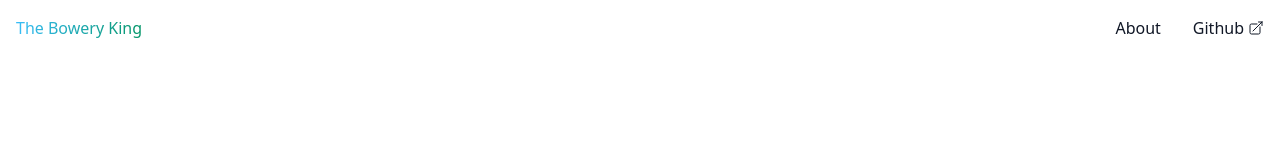
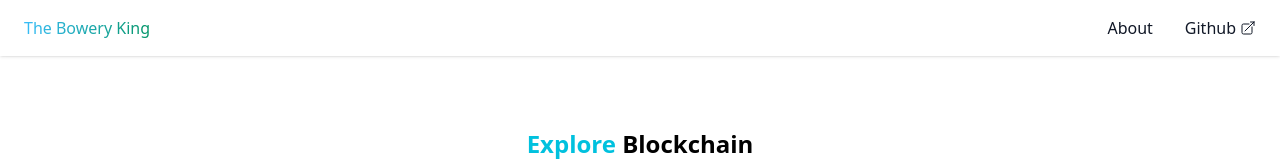
Before and after one commit to toanbku/the-bowery-king, a Next.js app: page / in a window 1280 px wide. Shown: the top 161 px of the page. Built offline with nearby package versions, Linux system fonts and the light colour scheme; no server answers.

Commit message:
chore: revise UI

```diff
--- a/src/components/Layout.tsx
+++ b/src/components/Layout.tsx
@@ -15,7 +15,7 @@ export const Layout: React.FC<React.PropsWithChildren> = ({ children }) => {
 
         {/* container */}
         <main
-          className={`md:pt-20 max-w-screen-xl mx-auto flex flex-col gap-10 items-center justify-between `}
+          className={`md:pt-10 max-w-screen-xl mx-auto flex flex-col gap-10 items-center justify-between `}
         >
           {children}
         </main>
--- a/src/components/Navbar.tsx
+++ b/src/components/Navbar.tsx
@@ -7,8 +7,8 @@ export const Navbar = () => {
   const router = useRouter();
 
   return (
-    <nav className="bg-white border-gray-200 dark:bg-gray-900">
-      <div className="max-w-screen-xl flex flex-wrap items-center justify-between mx-auto p-4">
+    <nav className="z-50 bg-white sticky top-0 border-gray-200 shadow">
+      <div className="max-w-screen-xl flex flex-wrap items-center justify-between mx-auto px-6 py-4">
         <Link href="/" className="flex items-center">
           <span className="text-transparent bg-clip-text bg-gradient-to-r to-emerald-600 from-sky-400">
             The Bowery King
```
